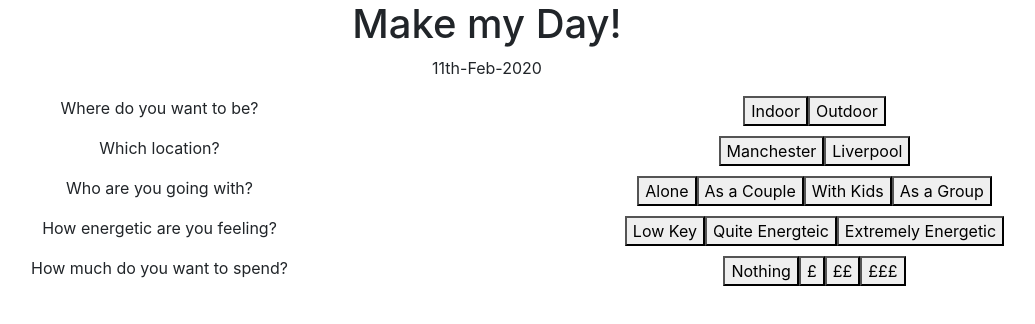
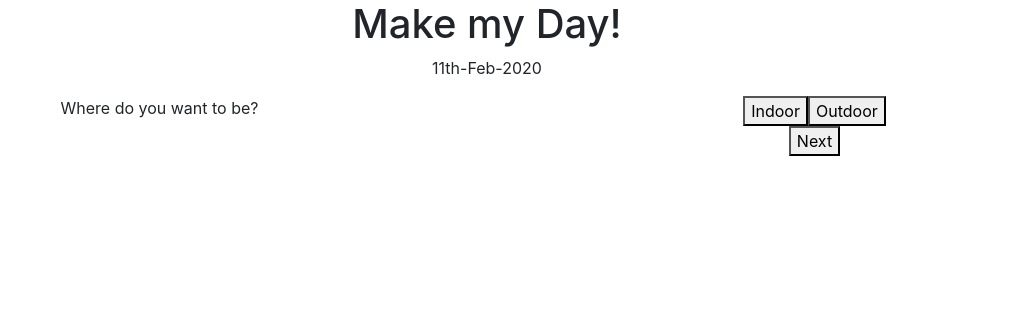
Before and after one commit to Tech-Returners-Project/make-my-day-frontend, a React (Create React App) app: page / in a window 1280 px wide. Shown: the top 324 px of the page, without its empty margins (153-1188 px from the left). Built offline with nearby package versions, Linux system fonts and the light colour scheme.

Commit message:
Questions display individually

```diff
--- a/src/App.js
+++ b/src/App.js
@@ -43,19 +43,34 @@ class App extends React.Component {
     activities: []
   };
 
+  qAnswered = (id) => {
+    console.log(id)
+    const revisedOptions = this.state.questions.map(question => {
+      if (question.id === id) {
+        const updatedQ = { ...question, answered: true }
+        return updatedQ
+      }
+      return question
+    })
+    this.setState({
+      questions: revisedOptions
+    })
+  }
 
   render() {
+    const remainingQuestions = this.state.questions.filter(question => {
+      return question.answered === false
+    })
+
     return (
       <div className="App">
         <Header />
         <p>{moment().format("Do-MMM-YYYY")}</p>
-        {this.state.questions.map(q => {
-          return (
-            <Question question={q.question}
-              options={q.options} />
-          );
-        })
-        }
+
+          <Question question={remainingQuestions[0].question}
+            options={remainingQuestions[0].options}
+            qAnsweredFunc={this.qAnswered}
+            id={remainingQuestions[0].id} />
       </div>
     )
   }
--- a/src/components/Question.js
+++ b/src/components/Question.js
@@ -3,11 +3,10 @@ import '../components/Question.css'
 
 
 class Question extends React.Component {
-
-    // Need to change state of answered to true onClick
-    // handleClick = () => {
-    //     this.props.""(this.props.id)
-    // }
+     handleClick = () => {
+         console.log("clicked")
+    this.props.qAnsweredFunc(this.props.id);
+  };
 
     render() {
         return (
@@ -24,6 +23,11 @@ class Question extends React.Component {
                         );
                     })
                     }
+                    <div className="col-12 col-sm-12">
+                        <button type="submit" onClick={this.handleClick}>
+                            Next
+                        </button>
+                    </div>
                 </div>
             </div >
         )
```
